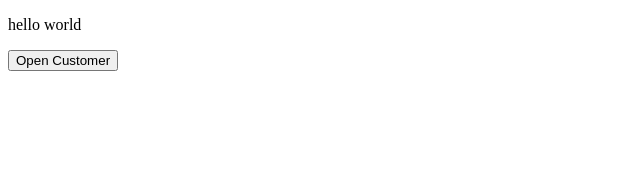
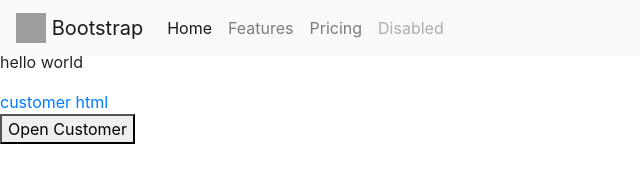
Before and after one commit to mcyenikoylu/electron-episode, an Electron app: page index.html in a window 800 px wide. Shown: the whole page, without its empty margins (0-640 px from the left). Drawn offline with nearby package versions, Linux system fonts and the light colour scheme; no server answers; grey boxes are pictures that could not be loaded.

Commit message:
bootstrap components

```diff
--- a/index.html
+++ b/index.html
@@ -2,9 +2,49 @@
 <html>
     <head>
         <title>my electron app</title>
+        <link rel="stylesheet" href="https://stackpath.bootstrapcdn.com/bootstrap/4.3.1/css/bootstrap.min.css" integrity="sha384-ggOyR0iXCbMQv3Xipma34MD+dH/1fQ784/j6cY/iJTQUOhcWr7x9JvoRxT2MZw1T" crossorigin="anonymous">
+
     </head>
     <body>
-        <p>hello world</p>
-        <script src="customer.js"></script>
+
+
+        <nav class="navbar fixed-top navbar-expand-md navbar-light bg-light">
+            <a class="navbar-brand" href="#">
+                <img src="https://getbootstrap.com/docs/4.3/assets/brand/bootstrap-solid.svg" width="30" height="30" class="d-inline-block align-top" alt="">
+                Bootstrap
+              </a>
+            <button class="navbar-toggler" type="button" data-toggle="collapse" data-target="#navbarNav" aria-controls="navbarNav" aria-expanded="false" aria-label="Toggle navigation">
+              <span class="navbar-toggler-icon"></span>
+            </button>
+
+            <div class="collapse navbar-collapse" id="navbarNav">
+              <ul class="navbar-nav">
+                <li class="nav-item active">
+                  <a class="nav-link" href="#">Home <span class="sr-only">(current)</span></a>
+                </li>
+                <li class="nav-item">
+                  <a class="nav-link" href="#">Features</a>
+                </li>
+                <li class="nav-item">
+                  <a class="nav-link" href="#">Pricing</a>
+                </li>
+                <li class="nav-item">
+                  <a class="nav-link disabled" href="#" tabindex="-1" aria-disabled="true">Disabled</a>
+                </li>
+              </ul>
+            </div>
+          </nav>
+
+          <div style="padding-top:50px;">
+
+          <p>hello world</p>
+          <script src="customer.js"></script>
+          <a href="customer.html">customer html</a>
+        </div>
+
+          <script src="https://code.jquery.com/jquery-3.3.1.slim.min.js" integrity="sha384-q8i/X+965DzO0rT7abK41JStQIAqVgRVzpbzo5smXKp4YfRvH+8abtTE1Pi6jizo" crossorigin="anonymous"></script>
+        <script src="https://cdnjs.cloudflare.com/ajax/libs/popper.js/1.14.7/umd/popper.min.js" integrity="sha384-UO2eT0CpHqdSJQ6hJty5KVphtPhzWj9WO1clHTMGa3JDZwrnQq4sF86dIHNDz0W1" crossorigin="anonymous"></script>
+        <script src="https://stackpath.bootstrapcdn.com/bootstrap/4.3.1/js/bootstrap.min.js" integrity="sha384-JjSmVgyd0p3pXB1rRibZUAYoIIy6OrQ6VrjIEaFf/nJGzIxFDsf4x0xIM+B07jRM" crossorigin="anonymous"></script>
+
     </body>
 </html>
```
